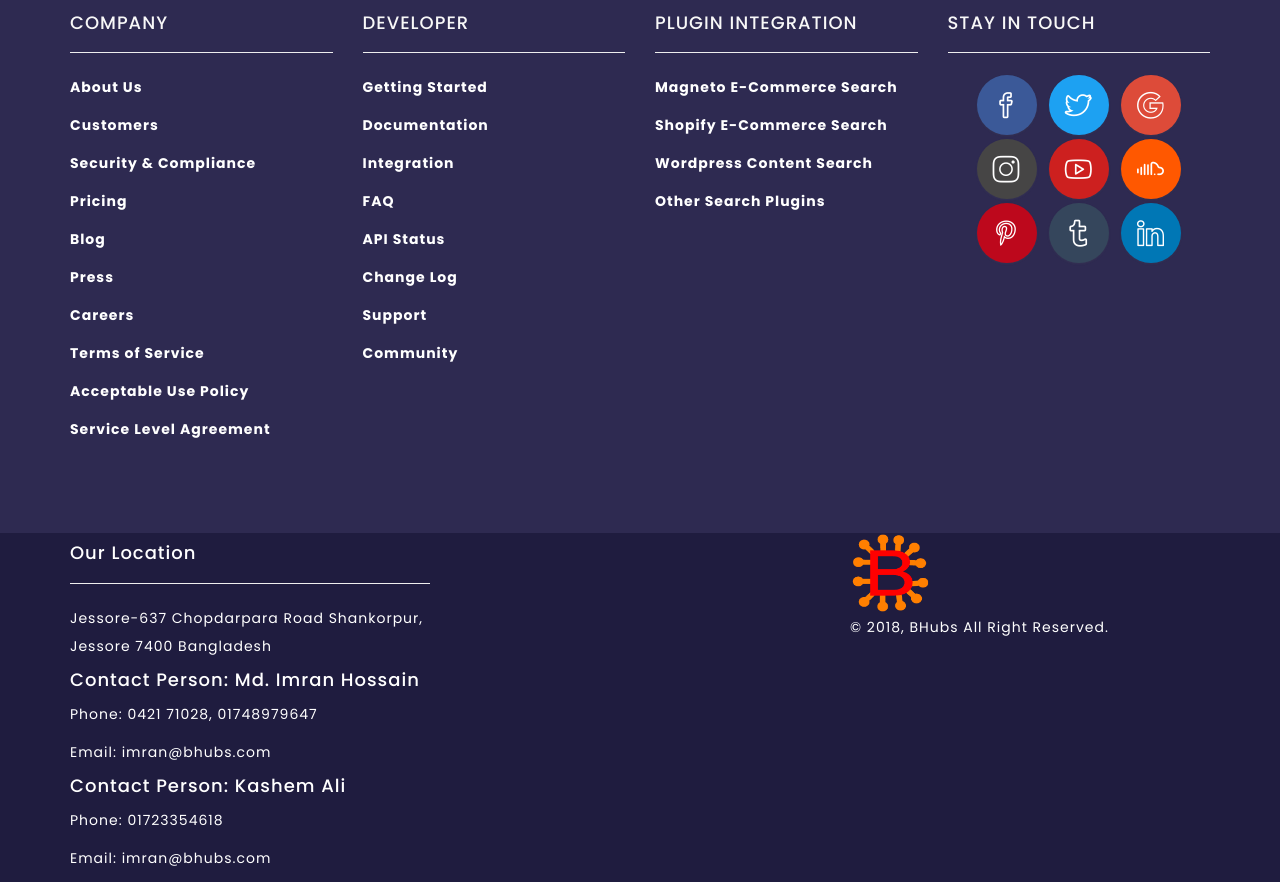
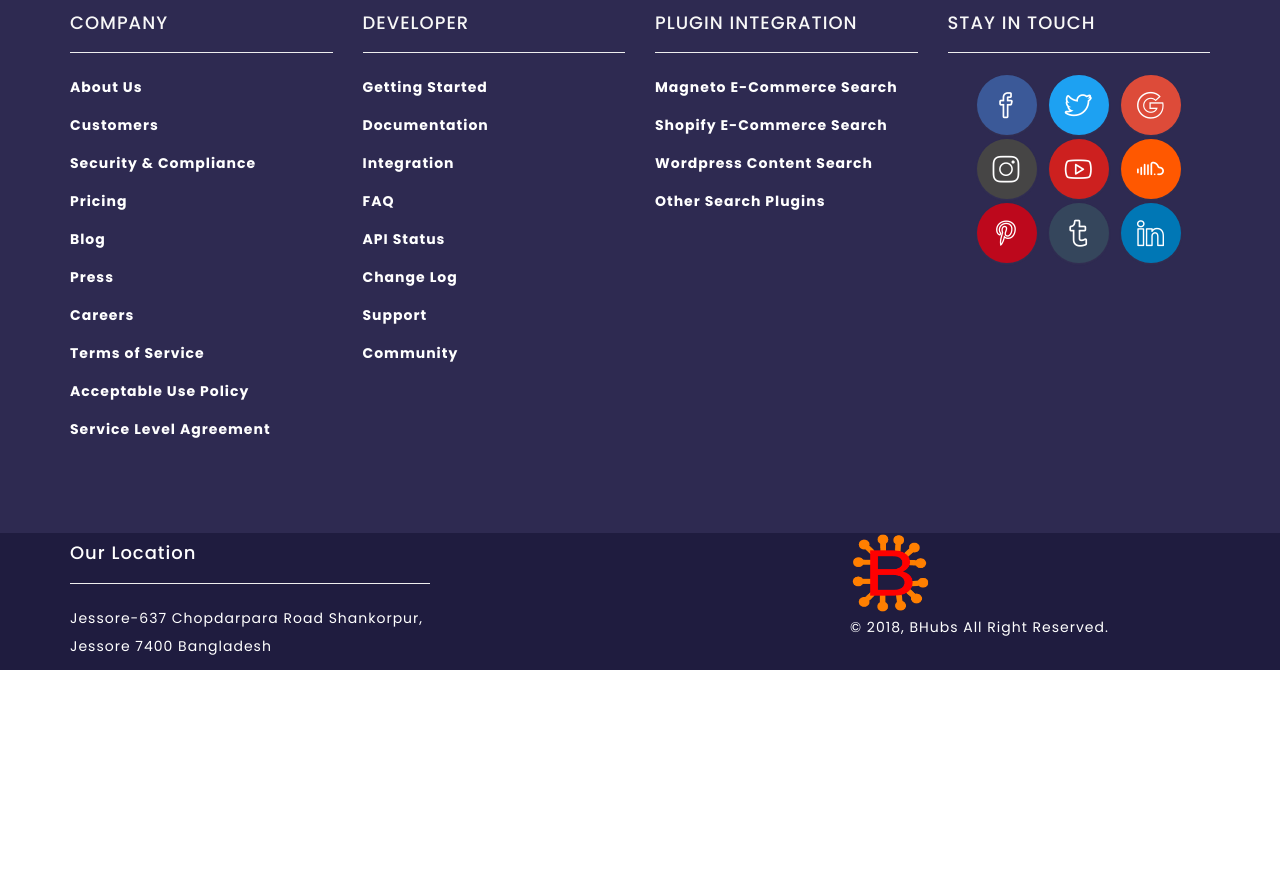
Before and after one commit to bhubs-python/portfolio, a plain HTML site: page index.html in a window 1280 px wide. Shown: the part 6295-7177 px from the top of the page. After the commit the page ends 6965 px from the top, so only its background shows below. Drawn offline with Linux system fonts and the light colour scheme.

Commit message:
delete creadit

```diff
--- a/index.html
+++ b/index.html
@@ -697,19 +697,11 @@
                     <h4>Our Location</h4>
                     <hr>
                     <p>Jessore-637 Chopdarpara Road Shankorpur, Jessore 7400 Bangladesh</p>
-
-                    <h4>Contact Person: Md. Imran Hossain</h4>
-                    <p>Phone: 0421 71028, 01748979647</p>
-                    <p>Email: imran@bhubs.com</p>
-
-                    <h4>Contact Person: Kashem Ali</h4>
-                    <p>Phone: 01723354618</p>
-                    <p>Email: imran@bhubs.com</p>
                 </div>
                 <div class="col-md-4"></div>
                 <div class="col-md-4">
                     <img src="./images/favicon/logo.png" style="height: 80px; width: 80px">
-                    <p>© 2018, BHubs    All Right Reserved.</p>
+                    <p>© 2018, BHubs All Right Reserved.</p>
                 </div>
             </div>
         </div>
```
Also changed, not shown: Credit.txt (deleted).
